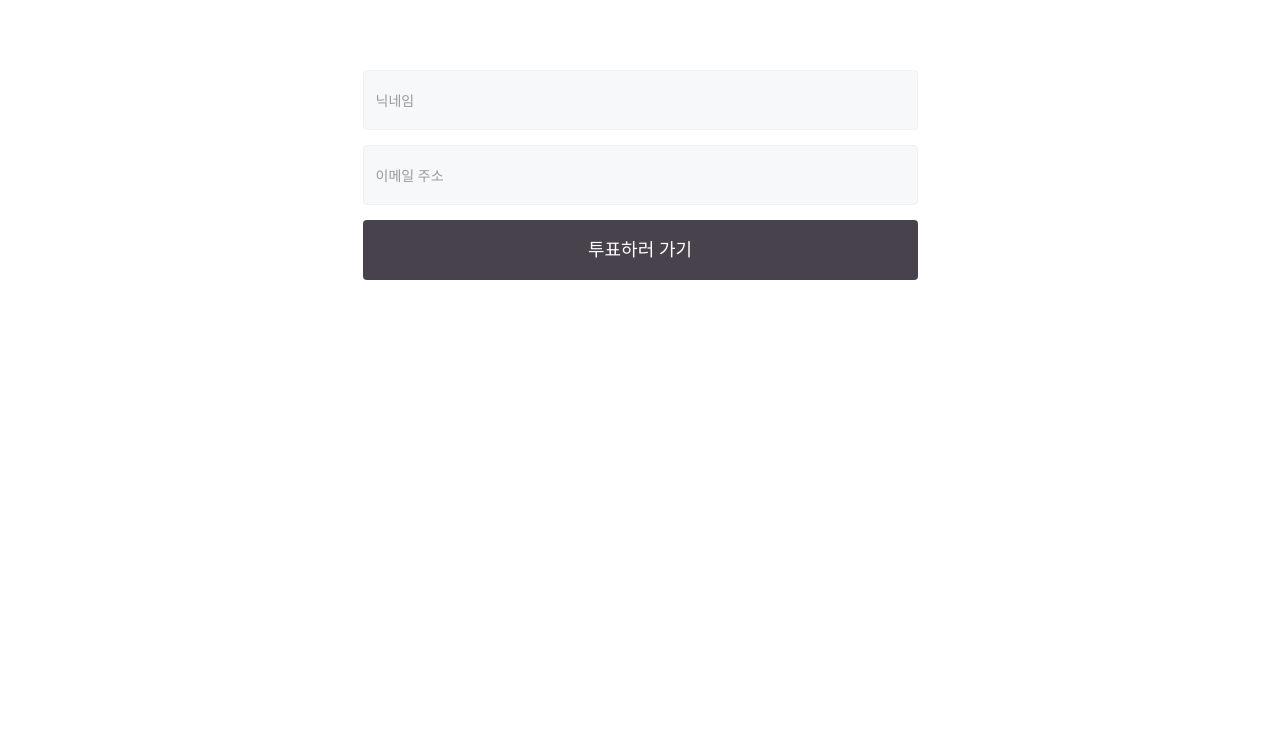
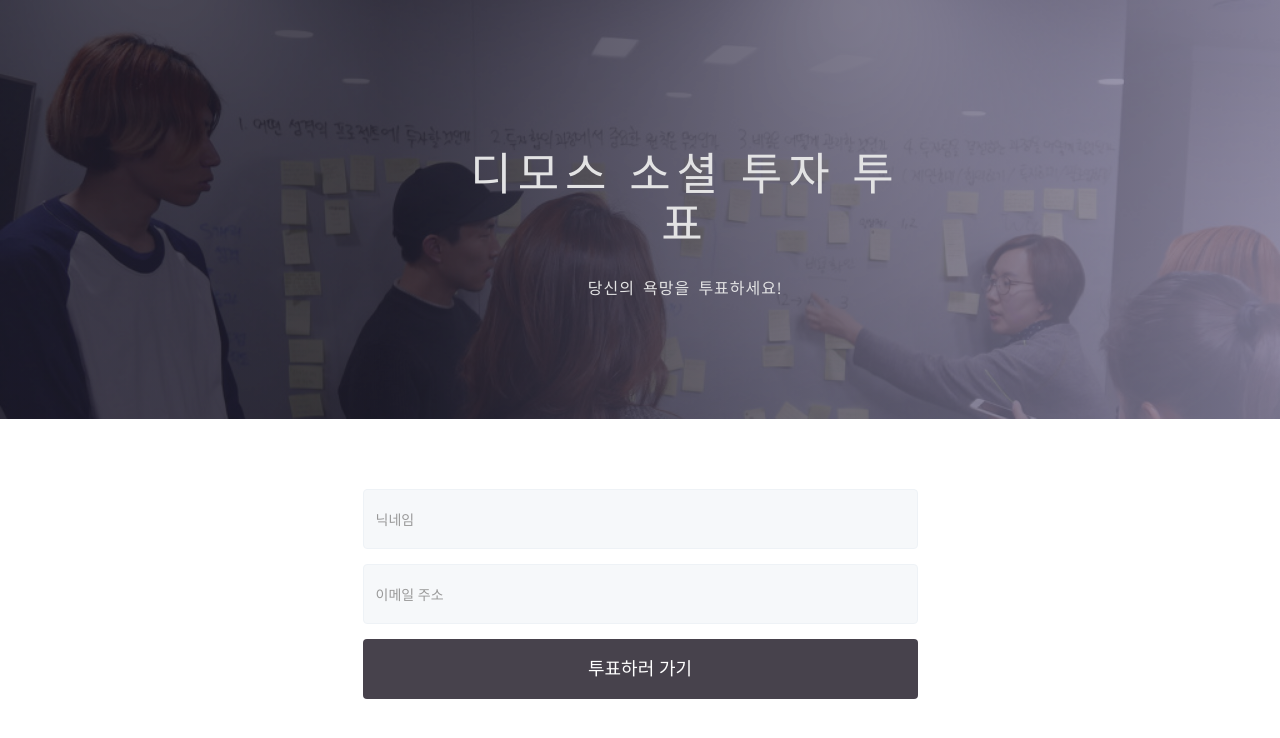
Before and after one commit to demos-people/demos-people.github.io, a Jekyll site: the page built from vote.html, in a window 1280 px wide. Shown: the top 738 px of the page. Built offline with Jekyll 4.4.1, drawn with Linux system fonts in a browser that asks for light colours; nearby versions of some CDN libraries; some web fonts are replaced.

Commit message:
modify vote page #2

```diff
--- a/vote.html
+++ b/vote.html
@@ -3,6 +3,18 @@
 title: Vote Our Rights
 permalink: /vote/
 ---
+<section id="global-header">
+  <div class="container">
+    <div class="row">
+      <div class="col-sm-6 col-sm-offset-3">
+        <div class="block">
+          <h1>디모스 소셜 투자 투표</h1>
+          <p>당신의 욕망을 투표하세요!</p>
+        </div>
+      </div>
+    </div>
+  </div>
+</section>
 <!-- contact form start -->
 <section id="contact-form">
   <div class="container">
```
